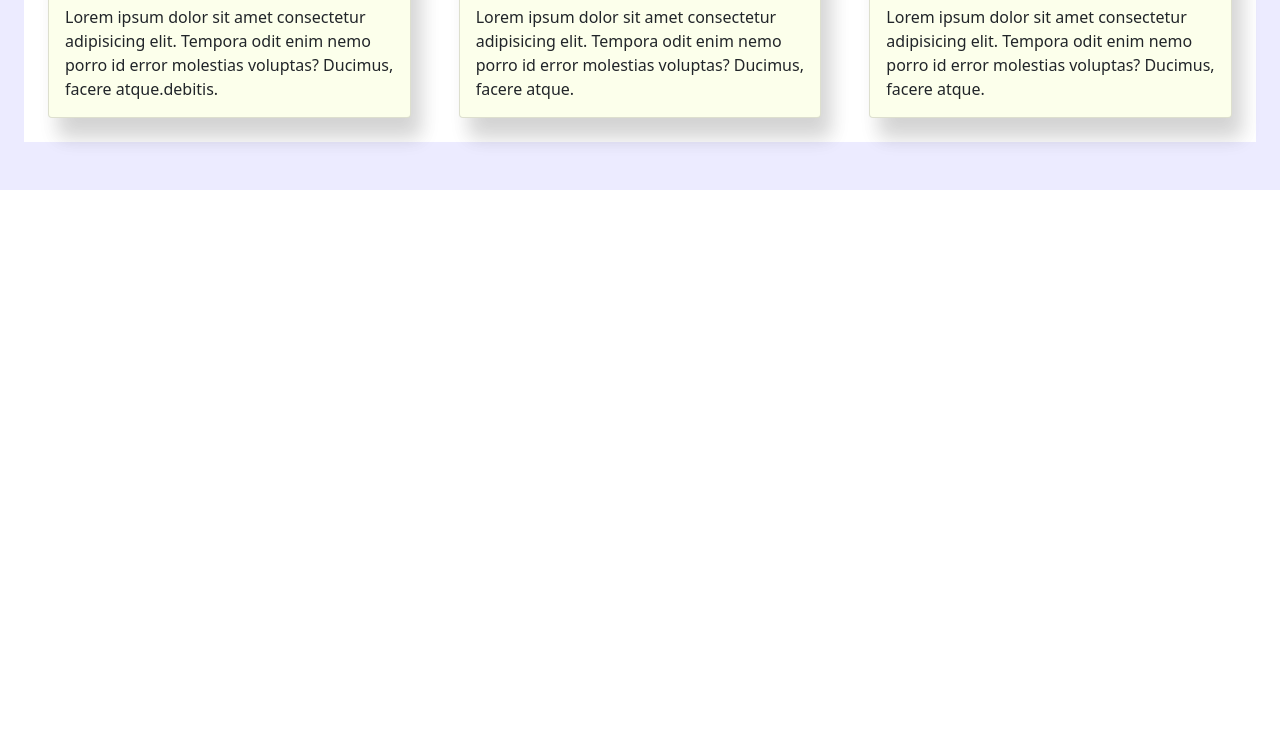
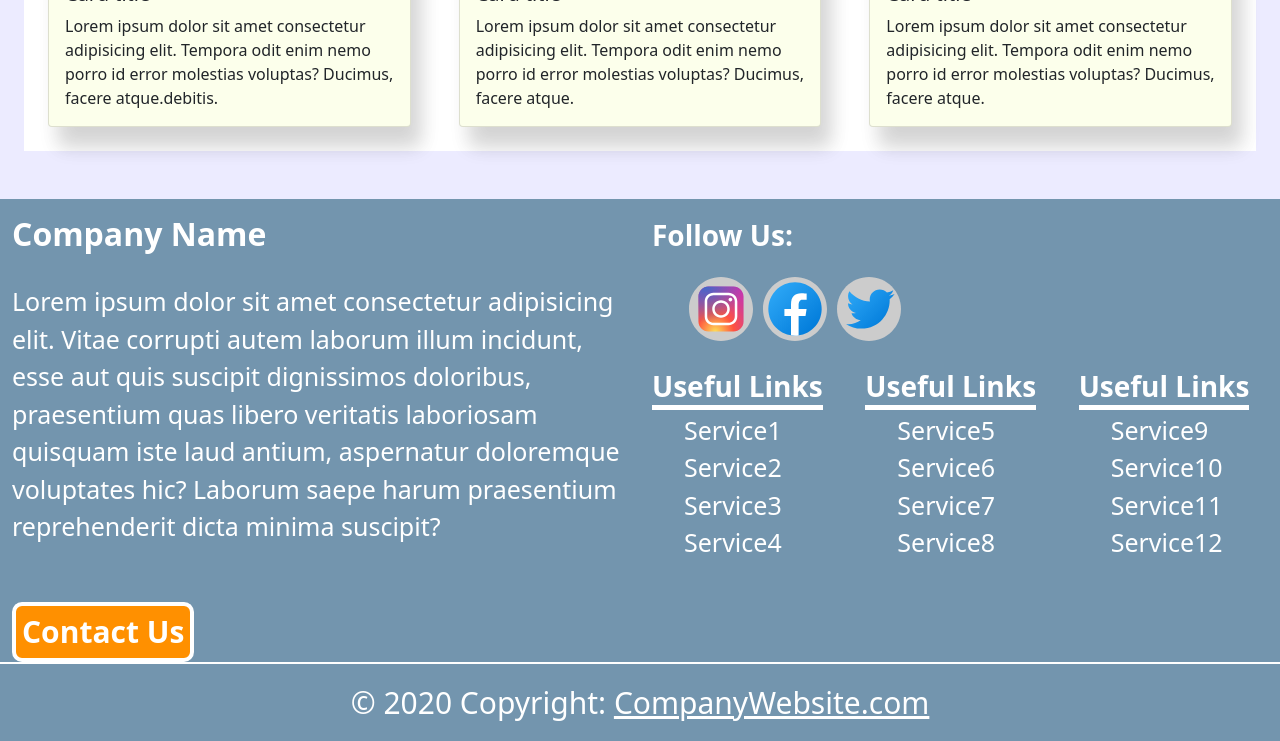
Before and after one commit to ParthLPatel/FitnessWebsiteDesignTemplate, a plain HTML site: page index.html in a window 1280 px wide. Shown: the part 1937-2678 px from the top of the page. Before the commit the page ends 2127 px from the top, so only its background shows below. Drawn offline with nearby package versions, Linux system fonts and the light colour scheme.

Commit message:
added footer and modified ui

```diff
--- /dev/null
+++ b/footer.css
@@ -0,0 +1,63 @@
+.companyInfoFooter{
+    font-size: 25px;
+    margin-top: 30px;
+    color: white;
+}
+.btnFooter{
+    background-color: #ff9000;
+    color: white;
+    border-radius: 10px;
+    font-weight: bold;
+    height: 60px;
+    width: fit-content;
+    font-size: 30px;
+    border: 4px solid #fff;
+    margin-top: 40px;
+}
+.btnFooter:hover{
+    background-color: white;
+    color: #ff9000;
+    font-weight: bold;
+    font-size: 30px;
+    border-radius: 10px;
+    border: 4px solid #ff9000;
+    height: 60px;
+    width: fit-content;
+}
+.socialMediaLinks{
+    display: flex;
+    list-style-type: none;
+    margin-top: 20px;
+}
+.otherLinks {
+    text-align: left;
+    color: white;
+
+}
+.otherLinks > div > h3 > b{
+    border-bottom: 2px solid white;
+    border-width: 5px;
+}
+.otherLinks  ul{
+    list-style-type: none;
+}
+.otherLinks > div > ul > li{
+    font-size: 25px;
+}
+.otherLinks > div > ul > li > a:link{
+    color: #ffff;
+    cursor: pointer;
+}
+.followUsHeading{
+    margin-top: 30px;
+
+}
+.footer-copyright{
+    background-color: #7395ae;
+    font-size: 30px;
+    color: #fff;
+}
+.footer-copyright > a{
+    color: #fff;
+    font-size: 30px;
+}
--- a/index.html
+++ b/index.html
@@ -22,6 +22,9 @@
 
     <!-- corousel css-->
     <link rel="stylesheet" href="corousel.css">
+
+    <!-- footer.css -->
+    <link rel="stylesheet" href="footer.css">
 
 
 
@@ -253,6 +256,70 @@
     <!-- /Services Page -->
 
 
+    <!-- Footer -->
+    <footer>
+        <div class="container-fluid">
+            <div class="row">
+                <div class="col-md-6 mt-3">
+                    <h2 style="color: white;"><b>Company Name</b></h2>
+                    <p class="companyInfoFooter">Lorem ipsum dolor sit amet consectetur adipisicing elit. Vitae corrupti autem laborum illum incidunt, esse aut quis suscipit dignissimos doloribus, praesentium quas libero veritatis laboriosam quisquam iste laud
+                       antium, aspernatur doloremque voluptates hic? Laborum saepe harum praesentium reprehenderit dicta minima suscipit?</p>
+                    <button class="btnFooter">Contact Us</button>
+                </div>
+
+                <div class="col-md-6">
+                    <div class="row ">
+                        <div class="col-12">
+                            <h3 style="margin-top: 20px; color:white;"><b>Follow Us:</b></h3>
+                            <ul class="socialMediaLinks">
+                                <li style="margin: 5px;"><img src="instagram.svg" alt="instagramImg"></li>
+                                <li style="margin: 5px;"><img src="facebook.svg" alt="facebookImg"></li>
+                                <li style="margin: 5px;"><img src="twitter.svg" alt="twitterImg"></li>
+                            </ul>
+                        </div>
+                    </div>
+                    <div class="row otherLinks">
+                        <div class="col-4 mt-2">
+                            <h3><b>Useful Links</b></h3>
+                            <ul>
+                                <li><a:link href="#">Service1</a:link></li>
+                                <li><a:link href="#">Service2</a:link></li>
+                                <li><a:link href="#">Service3</a:link></li>
+                                <li><a:link href="#">Service4</a:link></li>
+                            </ul>
+                        </div>
+                        <div class="col-4 mt-2">
+                            <h3><b>Useful Links</b></h3>
+                            <ul>
+                                <li><a:link href="#">Service5</a:link></li>
+                                <li><a:link href="#">Service6</a:link></li>
+                                <li><a:link href="#">Service7</a:link></li>
+                                <li><a:link href="#">Service8</a:link></li>
+                            </ul>
+                        </div>
+                        <div class="col-4 mt-2">
+                            <h3><b>Useful Links</b></h3>
+                            <ul>
+                                <li><a:link href="#">Service9</a:link></li>
+                                <li><a:link href="#">Service10</a:link></li>
+                                <li><a:link href="#">Service11</a:link></li>
+                                <li><a:link href="#">Service12</a:link></li>
+                            </ul>
+                        </div>
+                    </div>
+                </div>
+            </div>
+        </div>
+
+        <!-- Copyright -->
+        <div class="footer-copyright text-center py-3">© 2020 Copyright:
+            <a href="#"> CompanyWebsite.com</a>
+        </div>
+        <!-- Copyright -->
+    </footer>
+    <!-- /Footer -->
+
+
 
 
 
--- a/navbar.css
+++ b/navbar.css
@@ -10,24 +10,24 @@
 
 .navbar .navbar-brand{
     color: #f0f0f0;
-    font-size: large;
+    font-size: x-large;
     font-weight: 600;
 }
 .navbar .navbar-brand:hover{
     color: white;
-    font-size: large;
+    font-size: x-large;
     font-weight: 700;
     border-bottom:5px solid #dcdcdc;
 }
 /*  */
 
 .navbar .navbar-nav .nav-item{
-    text-align: center;
+    text-align: left;
 }
 
 .navbar .navbar-nav .nav-item .nav-link{
     color: #dcdcdc;
-    font-size: large;
+    font-size: x-large;
     font-weight: 600;
 }
 
@@ -41,10 +41,16 @@
 
 .search_icon{
     color: white;
+    font-size: x-large;
+}
+#searchBar{
+    font-size: x-large;
+
 }
 .search_icon:hover{
     cursor: pointer;
     color: white;
+    font-size: x-large;
     background-color: #557a95;
 }
 
```
Also changed, not shown: facebook.svg (added), instagram.svg (added), twitter.svg (added).
